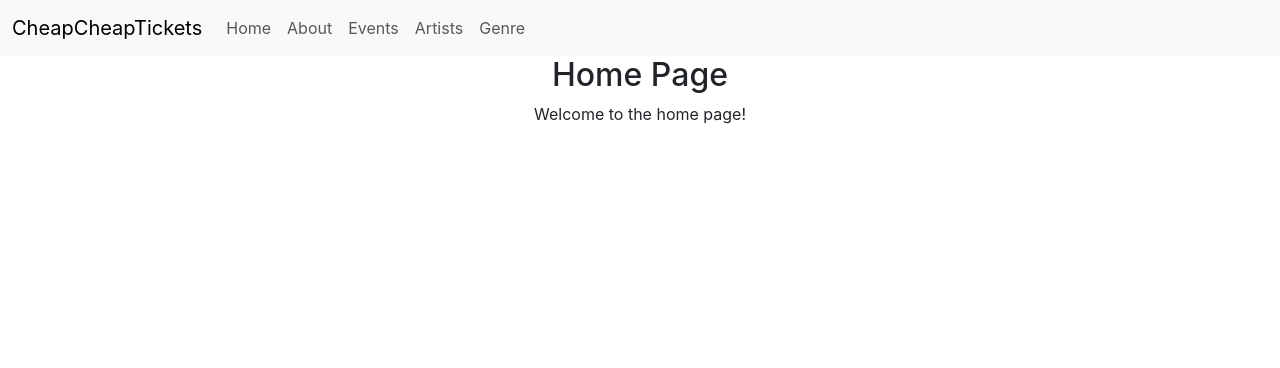
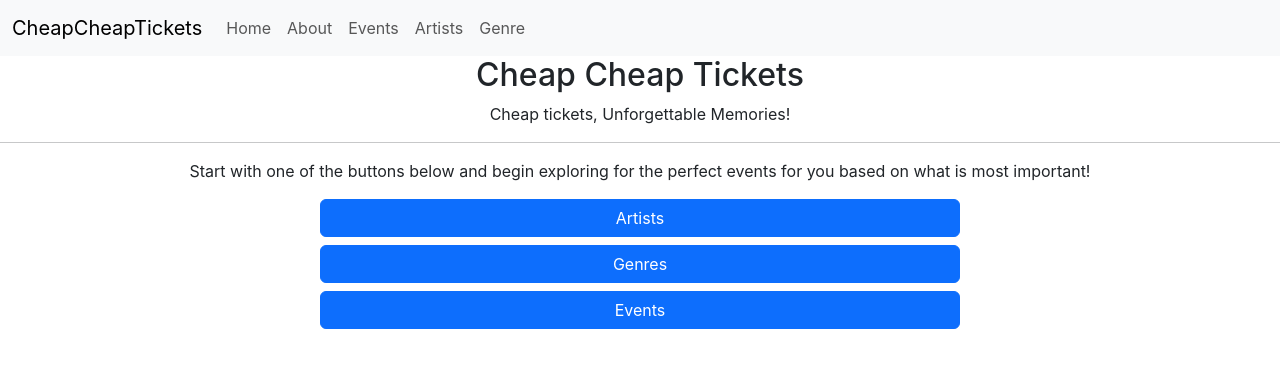
Before and after one commit to JAA999/CheapCheapTicket, a React (Create React App) app in the folder frontend/: page / in a window 1280 px wide. Shown: the top 368 px of the page. Built offline with nearby package versions, Linux system fonts and the light colour scheme.

Commit message:
small revision

```diff
--- a/frontend/src/App.js
+++ b/frontend/src/App.js
@@ -60,4 +60,5 @@ function App() {
   );
 }
 
+
 export default App;
--- a/frontend/src/components/Home.js
+++ b/frontend/src/components/Home.js
@@ -3,8 +3,15 @@ import React from 'react';
 function Home() {
   return (
     <div>
-      <h2>Home Page</h2>
-      <p>Welcome to the home page!</p>
+      <h2>Cheap Cheap Tickets</h2>
+      <p>Cheap tickets, Unforgettable Memories!</p>
+      <hr></hr>
+      <p> Start with one of the buttons below and begin exploring for the perfect events for you based on what is most important!</p>
+      <div class="d-grid gap-2 col-6 mx-auto">
+        <button class="btn btn-primary" type="button">Artists</button>
+        <button class="btn btn-primary" type="button">Genres</button>
+        <button class="btn btn-primary" type="button">Events</button>
+      </div>
     </div>
   );
 }
```
